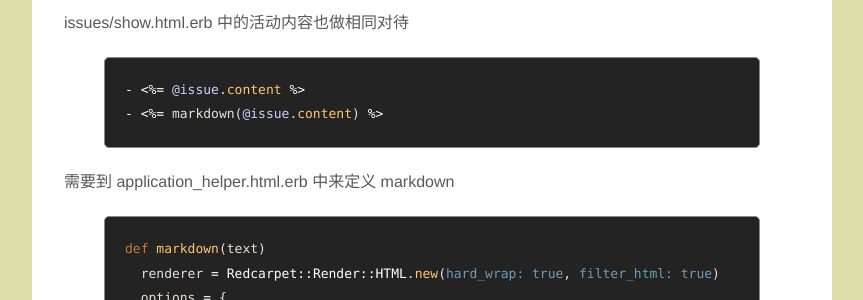
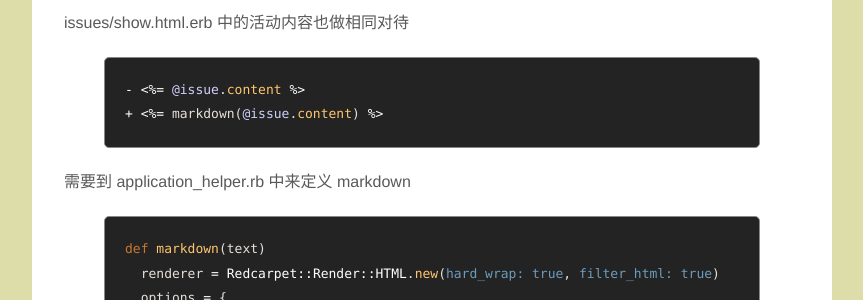
Before and after one commit to happypeter/rails-tricks, a Jekyll site: the page built from 10_markdown.md, in a window 1280 px wide and 900 px high, scrolled down 566 px. Shown: the part 154-454 px from the top of the window, without its empty margins (208-1071 px from the left). Built offline with Jekyll 4.4.1, drawn with Linux system fonts in a browser that asks for light colours.

Commit message:
fix error for text tutorial 10_markdown.md

```diff
--- a/10_markdown.md
+++ b/10_markdown.md
@@ -27,10 +27,10 @@ issues/show.html.erb 中的活动内容也做相同对待
 
 {% highlight erb %}
 - <%= @issue.content %>
-- <%= markdown(@issue.content) %>
++ <%= markdown(@issue.content) %>
 {% endhighlight %}
 
-需要到 application_helper.html.erb 中来定义 markdown
+需要到 application_helper.rb 中来定义 markdown
 
 {% highlight ruby %}
 def markdown(text)
```
